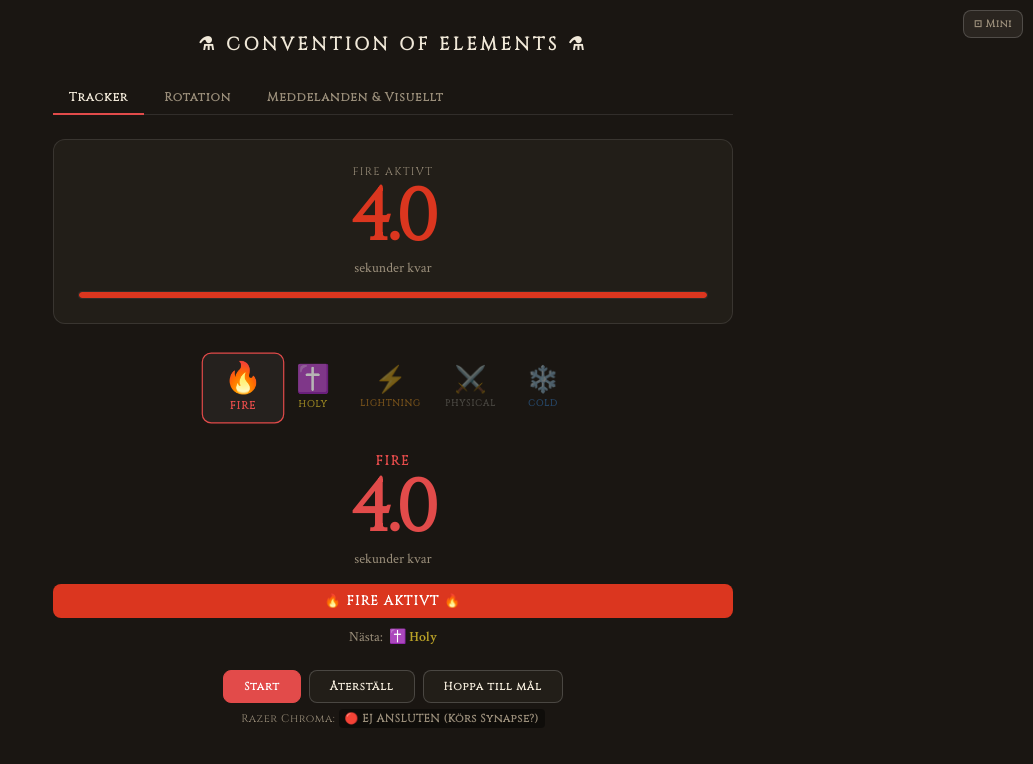
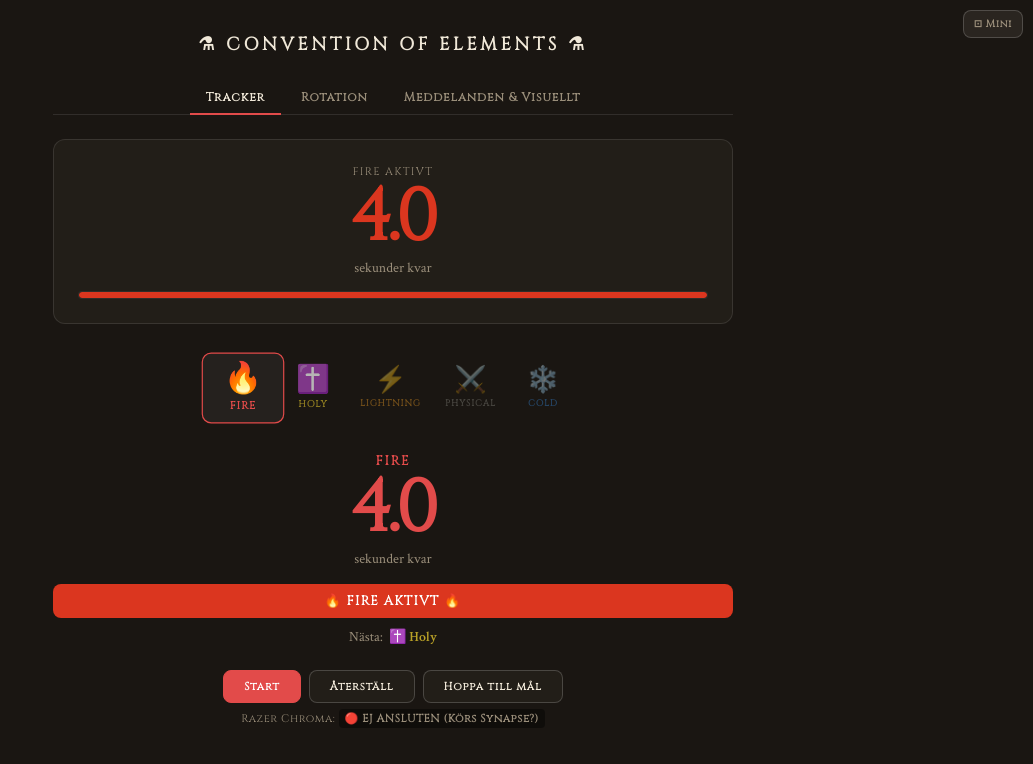
Before and after one commit to olssonolsson/conventiontracker, a plain HTML site: page index.html in a window 1280 px wide. Shown: the whole page, without its empty margins (247-1280 px from the left). Drawn offline with Linux system fonts and the light colour scheme; no server answers.

Commit message:
Update index.html

```diff
--- a/index.html
+++ b/index.html
@@ -7,7 +7,7 @@
 <meta name="apple-mobile-web-app-capable" content="yes">
 <meta name="apple-mobile-web-app-status-bar-style" content="black-translucent">
 <meta name="theme-color" content="#1a1612">
-<title>Convention of the Elements — Tracker</title>
+<title>Convention of Elements — Tracker</title>
 <link rel="preconnect" href="https://fonts.googleapis.com">
 <link href="https://fonts.googleapis.com/css2?family=Cinzel:wght=400;600;700&family=Crimson+Text:ital,wght=0,400;0,600;1,400&display=swap" rel="stylesheet">
 <style>
@@ -116,6 +116,7 @@
 
   .tabs {
     display: flex;
+	justify-content: center;
     gap: 4px;
     margin-bottom: 1.5rem;
     border-bottom: 0.5px solid var(--border);
```
